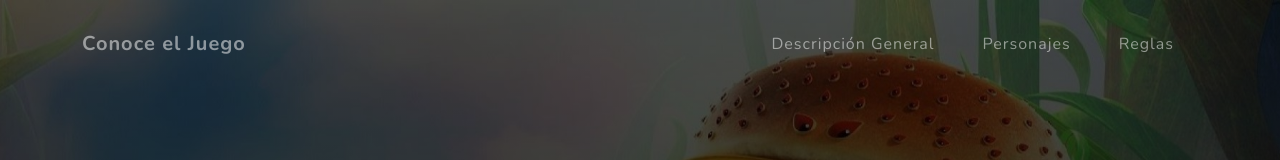
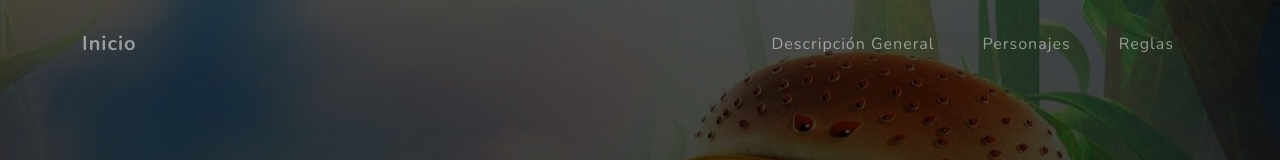
Before and after one commit to YeseniaDeantonioSaenz/JuegoFLDSMDFR, a plain HTML site: page index.html in a window 1280 px wide. Shown: the top 160 px of the page. Drawn offline with nearby package versions, Linux system fonts and the light colour scheme.

Commit message:
Add files via upload

```diff
--- a/index.html
+++ b/index.html
@@ -19,7 +19,7 @@
         <!-- Navigation-->
         <nav class="navbar navbar-expand-lg navbar-light fixed-top" id="mainNav">
             <div class="container">
-                <a class="navbar-brand js-scroll-trigger" href="#page-top">Conoce el Juego</a>
+                <a class="navbar-brand js-scroll-trigger" href="#page-top">Inicio</a>
                 <button class="navbar-toggler navbar-toggler-right" type="button" data-toggle="collapse" data-target="#navbarResponsive" aria-controls="navbarResponsive" aria-expanded="false" aria-label="Toggle navigation">
                     Menu
                     <i class="fas fa-bars"></i>
@@ -80,6 +80,7 @@
                                     <h4 class="text-white">Enemigo • Aramburguesa</h4>
                                     <p class="mb-0 text-white-50">Creación por error de la máquina Flintsdisiminuferb que se convierte en una hamburguesa-araña mutante y carnívora.</p>
                                     <hr class="d-none d-lg-block mb-0 ml-0" />
+                                    <br>
                                     <h4 class="text-white">Enemigo • Tacodrilos</h4>
                                     <p class="mb-0 text-white-50">Una mezcla entre un taco y un cocodrilo, de ahí su nombre Tacodrilo, también tomó vida gracias a la máquina. </p>
                                     <hr class="d-none d-lg-block mb-0 ml-0" />
@@ -98,6 +99,7 @@
                                     <h4 class="text-white">Vidas • Barry</h4>
                                     <p class="mb-0 text-white-50">estás fresitas son vidas acumulables qué podrá recolectar Flint y le ayudarán a obtener la victoria. Objetivo: desactivar la Flintsdisiminuferb para evitar la creación de más alimentos mutantes que amenazan la vida humana.</p>
                                     <hr class="d-none d-lg-block mb-0 mr-0" />
+                                    <br>
                                     <h4 class="text-white">Escenario</h4>
                                     <p class="mb-0 text-white-50">Inicialmente se realiza un escenario inspirado en el ambiente de la pelicula, se adaptan los personajes de tal manera que luego sea mas facil implementarlo en Greenfoot.</p>
                                     <hr class="d-none d-lg-block mb-0 mr-0" />
```
Also changed, not shown: assets/img/ipad.png.
